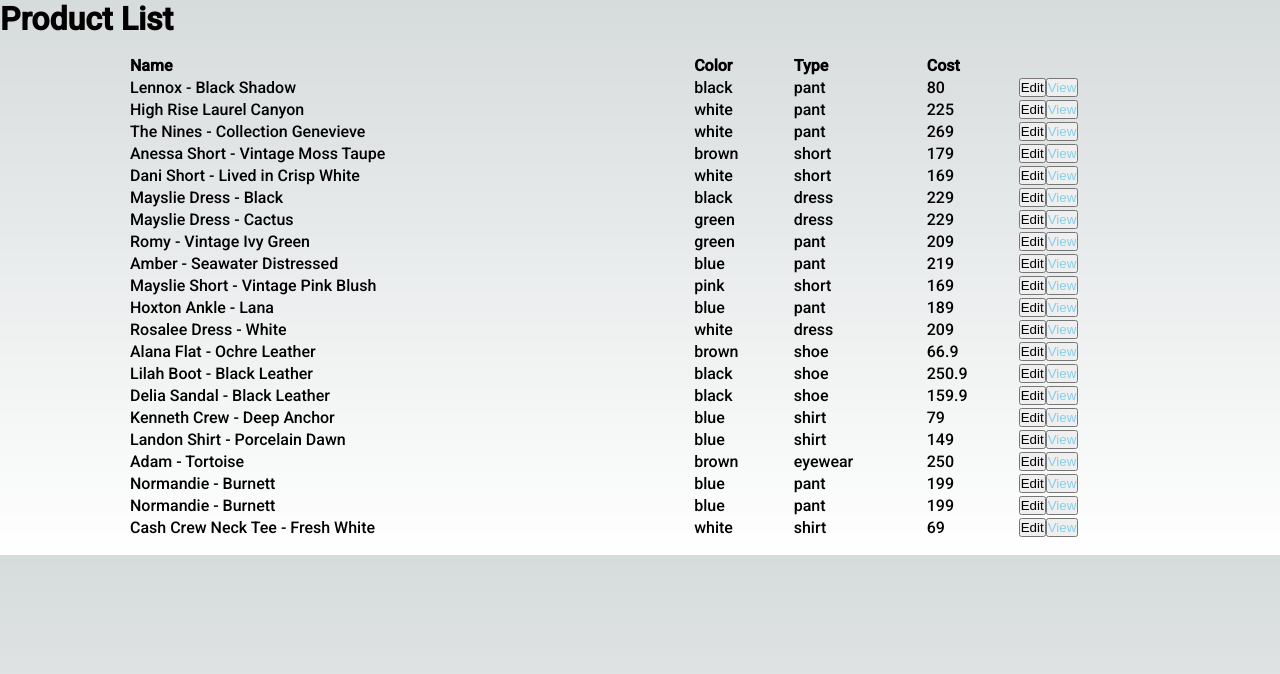
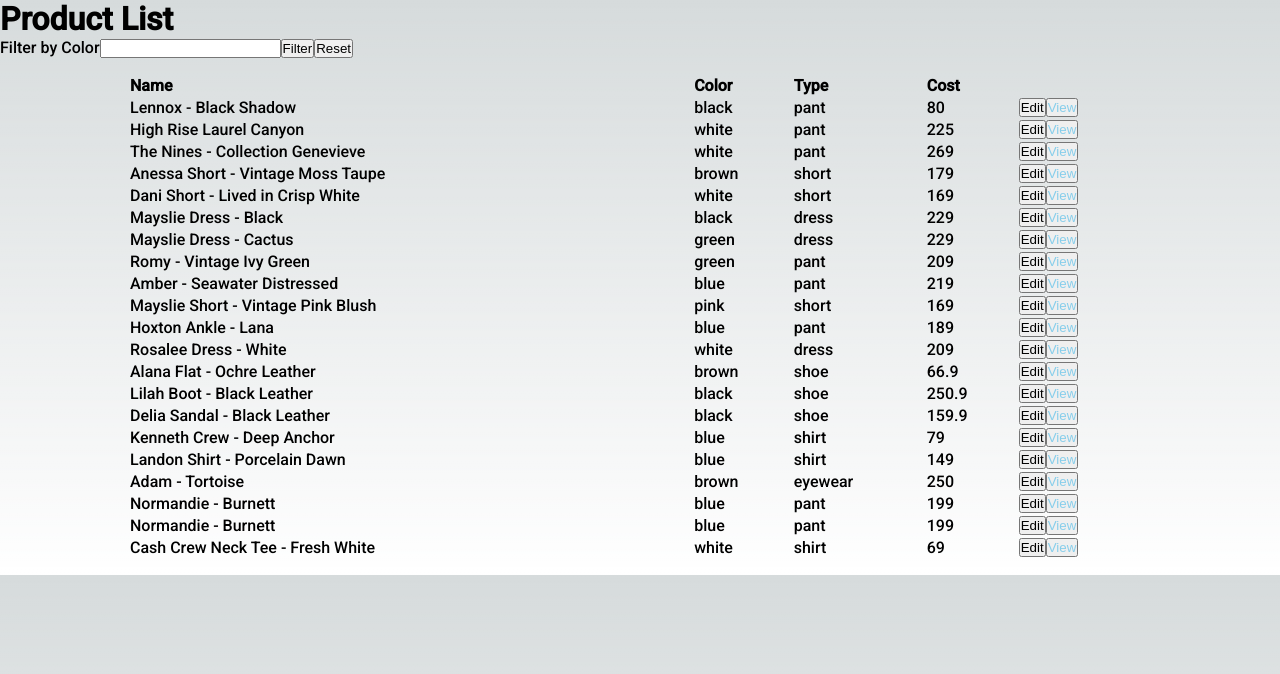
Before and after one commit to mgreci/paige-challenge, a Next.js app: page /product-list in a window 1280 px wide. Shown: the top 674 px of the page. Built offline with nearby package versions, Linux system fonts and the light colour scheme.

Commit message:
filter products by color

```diff
--- a/src/app/product-list/page.tsx
+++ b/src/app/product-list/page.tsx
@@ -2,7 +2,7 @@
 
 import { ProductContext } from "@/app/product.context";
 import Link from "next/link";
-import { useContext } from "react";
+import { useContext, useState } from "react";
 import { IProduct } from "../product.interface";
 import classes from './page.module.css';
 
@@ -11,10 +11,27 @@ import classes from './page.module.css';
 const generateProductKey = (id: string, sku: string) => `${id}-${sku}`;
 
 export default function ProductList({ }) {
-	const { products }: { products: IProduct} = useContext(ProductContext)!;
+	const { products, filter }: { products: IProduct[], filter: Function} = useContext(ProductContext)!;
+	const [filterByColor, setFilterByColor] = useState("");
+
+	const handleFilterProducts = () => {
+		filter(filterByColor);
+	};
+
+	const resetFilter = () => {
+		setFilterByColor("");
+		filter("");
+	}
+
 	return (
 		<>
 			<h1>Product List</h1>
+			<div className={classes.filterSection}>
+				<label htmlFor="colorFilter">Filter by Color</label>
+				<input id="colorFilter" type="text" value={filterByColor} onChange={event => setFilterByColor(event.target.value)} />
+				<button type="button" onClick={handleFilterProducts}>Filter</button>
+				<button type="button" onClick={resetFilter}>Reset</button>
+			</div>
 			<table className={classes.table}>
 				<thead>
 					<tr>
--- a/src/app/product.context.js
+++ b/src/app/product.context.js
@@ -1,9 +1,14 @@
 'use client';
 
-import { createContext } from 'react';
+import { createContext, useState } from 'react';
 
-import products from './product-fixtures.json';
 // NOTE: possible typo in that there are two objects with the same id value.
+import allProducts from './product-fixtures.json';
+
+export const ProductContext = createContext({});
+
+export const ProductContextProvider = ({ children }) => {
+  const [products, setProducts] = useState(allProducts);
 
   const searchBySku = (searchSku) => {
     return products?.find(({ sku }) => searchSku === sku);
@@ -17,15 +22,24 @@ const update = (productId, newProduct) => {
 
     // if index exists, update
     if (index > -1) {
-    products.splice(index, 1, newProduct);
+      const modifiedProduct = [...products];
+      modifiedProduct[index] = newProduct;
+      setProducts(modifiedProduct);
     }
   };
 
-export const ProductContext = createContext({ products: [{}], searchBySku, update });
+  const filter = (color) => {
+    let filteredProducts;
+    if (!color || color === '') {
+      filteredProducts = [...allProducts];
+    } else {
+      filteredProducts = allProducts?.filter((product) => product.color === color);
+    }
+    setProducts(filteredProducts)
+  }
 
-export const ProductContextProvider = ({ children }) => {
   return (
-    <ProductContext.Provider value={{ products, searchBySku, update }}>
+    <ProductContext.Provider value={{ products, searchBySku, update, filter }}>
 			{children}
 		</ProductContext.Provider>
   );
```
Lines whose indentation alone changed are shown as unchanged.
